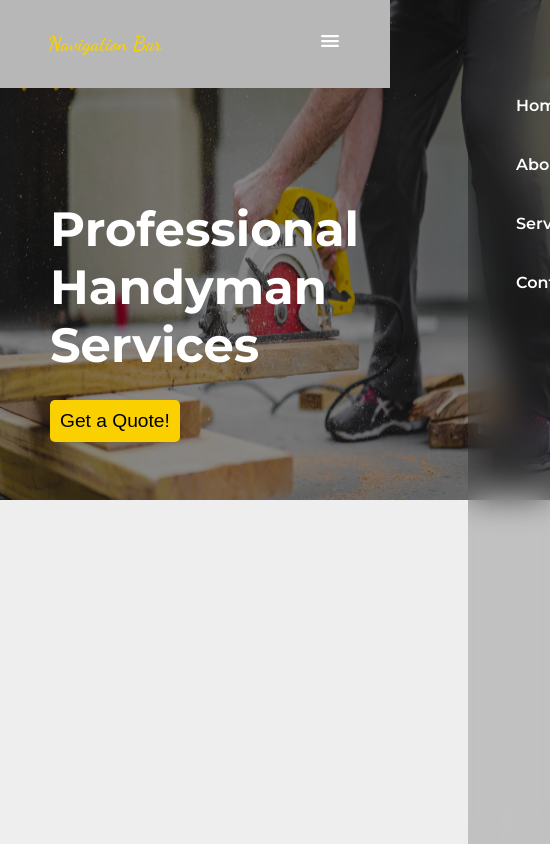
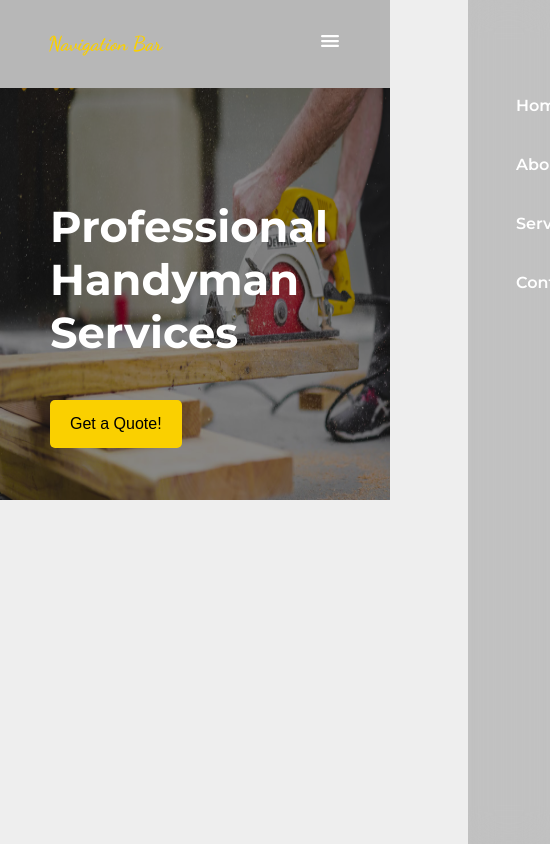
Before and after one commit to SamsenRd/handyman-website, a React (Create React App) app: page / in a window 390 px wide. Shown: the whole page, 550 px wide, since content can reach past the window. Built offline with nearby package versions, Linux system fonts and the light colour scheme.

Commit message:
responsive design breakpoints for hero section

```diff
--- a/src/styles/Hero.module.css
+++ b/src/styles/Hero.module.css
@@ -5,47 +5,98 @@ img{
     filter: brightness(55%);
 }
 
+.heroContainer{
+    position: relative;
+    overflow-y: hidden;
+}
+
+.heroTitle{
+    position: absolute;
+    top: 275px;
+    left: 50px;
+    font-size: 5rem;
+    color: white;
+    width: 900px;
+}
+
 .heroButton{
+    position: absolute;
+    top: 550px;
+    left: 50px;
     border: none;
     background-color: #fad000;
-    padding: 10px;
-    font-size: 1.2rem;
+    padding: 20px 30px;
+    font-size: 1.3rem;
     border-radius: 5px;
 }
 
+@media only screen and (max-width: 1150px) {
+    .heroTitle{
+        top: 225px;
+        font-size: 3.9rem;
+        width: 700px;
+    }
 
-@media only screen and (max-width: 600px) {
+    .heroButton{
+        top: 425px;
+        padding: 15px 25px;
+    }
+}
+
+
+
+@media only screen and (max-width: 900px) {
     img{
-        width: 600px;
+        /* width: 900px;  */
         height: 500px;
         margin: 0 auto;
     }
+
+    .heroTitle{
+        top: 200px;
+        font-size: 3.2rem;
+        color: white;
+        width: 600px;
+    }
+
+    .heroButton{
+        top: 370px;
+        padding: 15px 20px;
+        font-size: 1.2rem;
+    }
+
 }
 
-@media only screen and (max-width: 470px){
+@media screen  and (max-width: 650px){
+    .heroTitle{
+        font-size: 3rem;
+        color: white;
+        width: 400px;
+    }
+
+    .heroButton{
+        top: 400px;
+        padding: 15px 20px;
+        font-size: 1rem;
+    }
+}
+
+@media only screen and (max-width: 450px){
     img{
         width: 550px;
         height: 500px;
         margin: 0 auto;
     }
 
-    .heroContainer{
-        position: relative;
-    }
-
     .heroTitle{
-        position: absolute;
         top: 200px;
         left: 50px;
-        font-size: 3rem;
+        font-size: 2.7rem;
         color: white;
+        width: 400px;
     }
 
     .heroButton{
-        position: absolute;
         top: 400px;
-        left: 50px;
-
-
     }
 }
```
